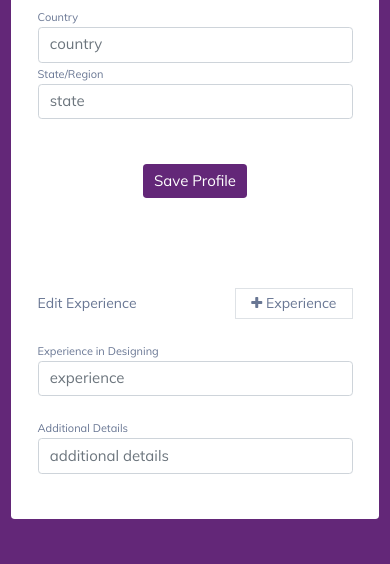
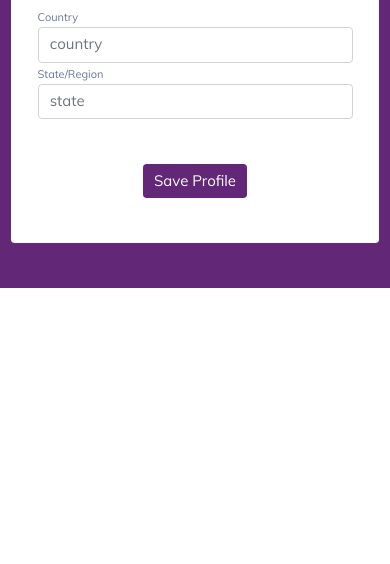
Before and after one commit to m0mins/Shop_Online, a Django app: page /accounts/profile_update/ in a window 390 px wide. Shown: the part 1181-1745 px from the top of the page. After the commit the page ends 1469 px from the top, so only its background shows below. Run offline with Django 4.2, Linux system fonts and the light colour scheme; the visitor is signed in with stand-in values (Sample User, id 1); data comes from the database, SQL or seed files in the repository; some libraries are stand-ins or nearby versions; some web fonts are replaced.

Commit message:
modified  profile update html 2

```diff
--- a/templates/App_Accounts/profile_update2.html
+++ b/templates/App_Accounts/profile_update2.html
@@ -4,14 +4,14 @@
 {% block body_block %}
 <div class="container rounded bg-white mt-5 mb-5">
     <div class="row">
-        <div class="col-md-3 border-right">
+        <div class="col-md-4 border-right">
             <div class="d-flex flex-column align-items-center text-center p-3 py-5"><img class="rounded-circle mt-5"
                     width="150px"
                     src="https://st3.depositphotos.com/15648834/17930/v/600/depositphotos_179308454-stock-illustration-unknown-person-silhouette-glasses-profile.jpg"><span
                     class="font-weight-bold">Edogaru</span><span class="text-black-50">edogaru@mail.com.my</span><span>
                 </span></div>
         </div>
-        <div class="col-md-5 border-right">
+        <div class="col-md-6 border-right">
             <div class="p-3 py-5">
                 <div class="d-flex justify-content-between align-items-center mb-3">
                     <h4 class="text-right">Profile Settings</h4>
@@ -50,16 +50,7 @@
                         Profile</button></div>
             </div>
         </div>
-        <div class="col-md-4">
-            <div class="p-3 py-5">
-                <div class="d-flex justify-content-between align-items-center experience"><span>Edit
-                        Experience</span><span class="border px-3 p-1 add-experience"><i
-                            class="fa fa-plus"></i>&nbsp;Experience</span></div><br>
-                <div class="col-md-12"><label class="labels">Experience in Designing</label><input type="text"
-                        class="form-control" placeholder="experience" value=""></div> <br>
-                <div class="col-md-12"><label class="labels">Additional Details</label><input type="text"
-                        class="form-control" placeholder="additional details" value=""></div>
-            </div>
+        <div class="col-md-2">
         </div>
     </div>
 </div>
```
